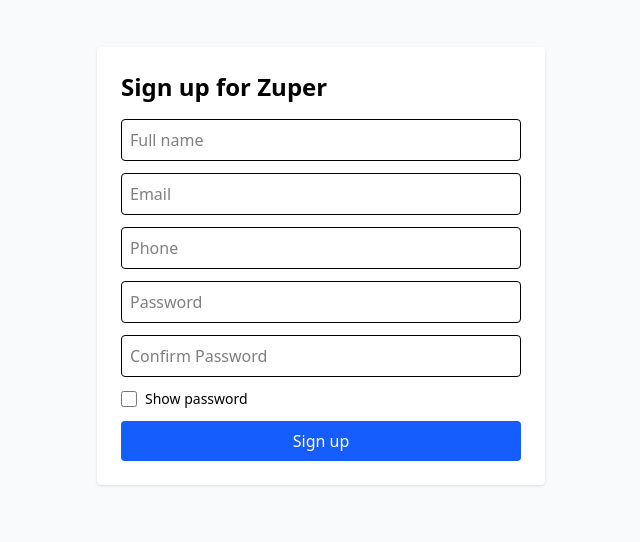
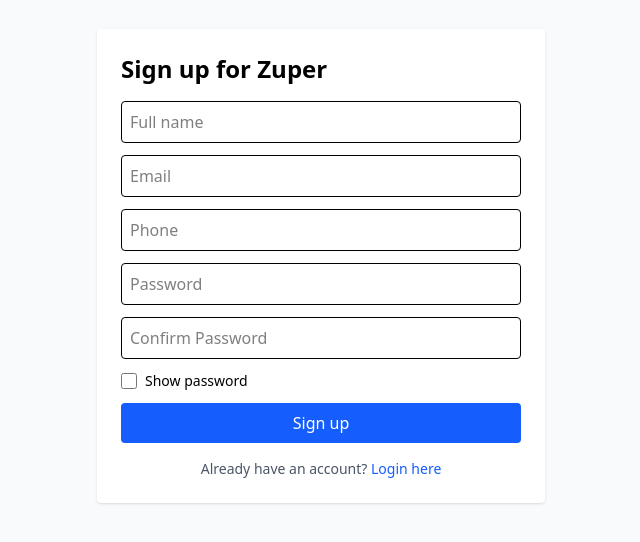
Before and after one commit to Preet2099x/Zuper, a React (Vite) app in the folder frontend/: page /customer/signup in a window 1280 px wide. Shown: the part 134-676 px from the top of the page, without its empty margins (319-959 px from the left). Built offline with nearby package versions, Linux system fonts and the light colour scheme.

Commit message:
Update navigation paths for customer and provider login/signup flows

```diff
--- a/frontend/src/components/DashboardNavbar.jsx
+++ b/frontend/src/components/DashboardNavbar.jsx
@@ -30,9 +30,11 @@
 
     // Redirect to appropriate login page based on role
     if (userRole === 'customer') {
-      navigate('/customer/login');
+      navigate('/');
+      // navigate('/customer/login');
     } else if (userRole === 'provider') {
-      navigate('/provider/login');
+      navigate('/');
+      // navigate('/provider/login');
     } else {
       navigate('/');
     }
--- a/frontend/src/pages/customer/CustomerLogin.jsx
+++ b/frontend/src/pages/customer/CustomerLogin.jsx
@@ -52,7 +52,7 @@
         if (form.remember) localStorage.setItem("remembered", form.emailOrPhone);
         else localStorage.removeItem("remembered");
 
-        const redirectTo = loc.state?.from?.pathname || "/dashboard/customer";
+        const redirectTo = loc.state?.from?.pathname || "/dashboard/customer/overview";
         nav(redirectTo, { replace: true });
       }
     } catch (err) {
--- a/frontend/src/pages/customer/CustomerSingup.jsx
+++ b/frontend/src/pages/customer/CustomerSingup.jsx
@@ -98,7 +98,7 @@
         if (loginRes.ok) {
           localStorage.setItem("token", loginData.token);
           localStorage.setItem("user", JSON.stringify(loginData.user));
-          nav("/dashboard/customer", { replace: true });
+          nav("/dashboard/customer/overview", { replace: true });
         } else {
           setError(loginData.message || "Login failed. Please log in manually.");
           nav("/customer/login");
@@ -211,6 +211,18 @@
           </form>
         )}
 
+        {step === "signup" && (
+          <p className="text-center text-sm text-gray-600 mt-4">
+            Already have an account?{" "}
+            <button
+              onClick={() => nav("/customer/login")}
+              className="text-blue-600 hover:underline font-medium"
+            >
+              Login here
+            </button>
+          </p>
+        )}
+
         {step === "verify" && (
           <div className="space-y-3">
             <p className="text-gray-700">
--- a/frontend/src/pages/provider/ProviderLogin.jsx
+++ b/frontend/src/pages/provider/ProviderLogin.jsx
@@ -52,7 +52,7 @@
         if (form.remember) localStorage.setItem("remembered", form.emailOrPhone);
         else localStorage.removeItem("remembered");
 
-        const redirectTo = loc.state?.from?.pathname || "/dashboard/provider";
+        const redirectTo = loc.state?.from?.pathname || "/dashboard/provider/overview";
         nav(redirectTo, { replace: true });
       }
     } catch (err) {
--- a/frontend/src/pages/provider/ProviderSignup.jsx
+++ b/frontend/src/pages/provider/ProviderSignup.jsx
@@ -98,7 +98,7 @@
         if (loginRes.ok) {
           localStorage.setItem("token", loginData.token);
           localStorage.setItem("user", JSON.stringify(loginData.provider));
-          nav("/dashboard/provider", { replace: true });
+          nav("/dashboard/provider/overview", { replace: true });
         } else {
           setError(loginData.message || "Login failed. Please log in manually.");
           nav("/provider/login");
```
